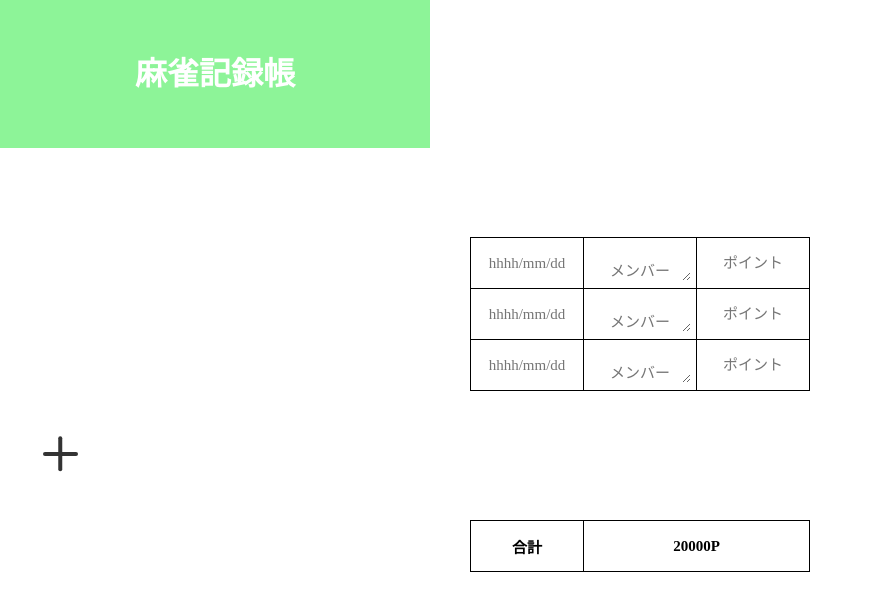
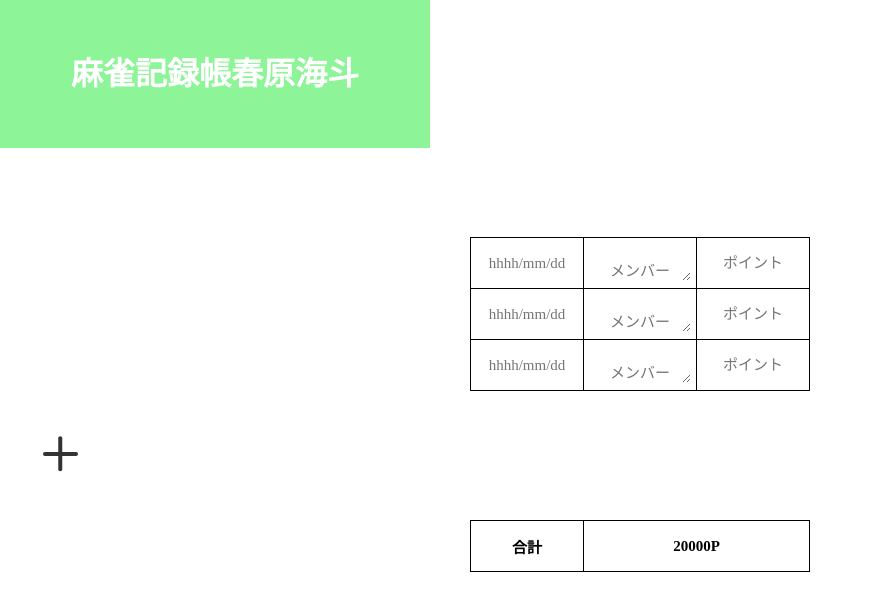
Before and after one commit to KaitoSunohara/MJ-main, a plain HTML site: page index.html in a window 1280 px wide. Shown: the whole page, without its empty margins (0-873 px from the left). Drawn offline with Linux system fonts and the light colour scheme; some packages are replaced by stand-ins of ours.

Commit message:
運用確認

```diff
--- a/index.html
+++ b/index.html
@@ -17,7 +17,7 @@
   </head>
   <body>
     <header class="header_box wrapper">
-      <h1 class="header_title">麻雀記録帳</h1>
+      <h1 class="header_title">麻雀記録帳春原海斗</h1>
     </header>
     <main>
       <article>
```
